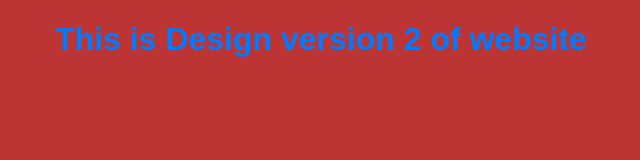
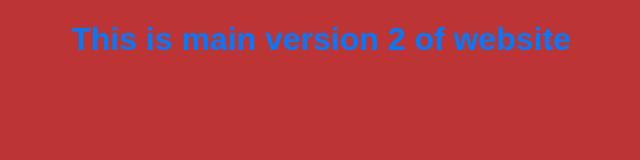
Before and after one commit to mimranawan1982/myFirstRepo, a plain HTML site: page index.html in a window 1280 px wide. Shown: the whole page, without its empty margins (319-959 px from the left). Drawn offline with Linux system fonts and the light colour scheme.

Commit message:
main version 2

```diff
--- a/index.html
+++ b/index.html
@@ -7,6 +7,6 @@
     <link rel="stylesheet" href="styles.css">
 </head>
 <body>
-    <h1>This is Design version 2 of website</h1>
+    <h1>This is main version 2 of website</h1>
 </body>
 </html>
```
